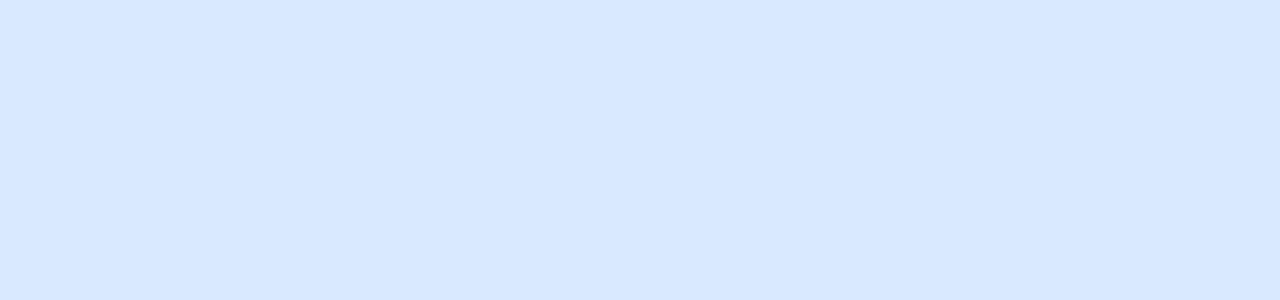
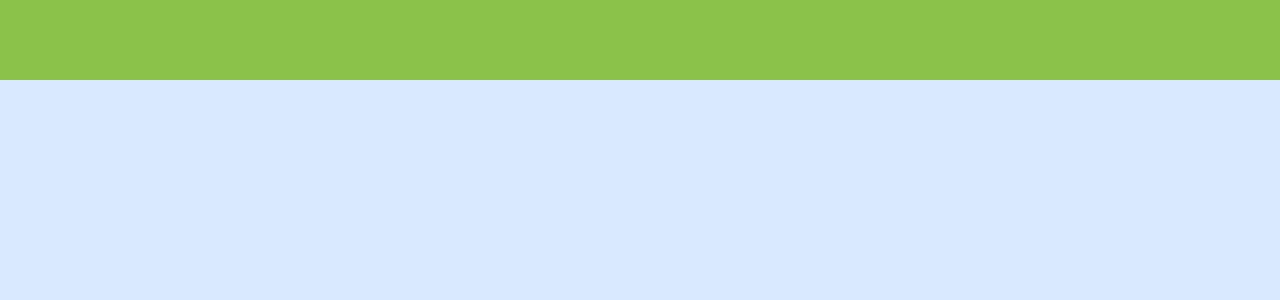
Before and after one commit to Condif/ark, a React (Create React App) app: page / in a window 1280 px wide. Shown: the top 300 px of the page. Built offline with nearby package versions, Linux system fonts and the light colour scheme.

Commit message:
Import styles

```diff
--- a/src/Components/Contact/Contact.js
+++ b/src/Components/Contact/Contact.js
@@ -1,4 +1,5 @@
 import React from 'react'
+import './ContactStyles.css'
 
 const Contact = () => {
     return null
--- a/src/Components/Footer/Footer.js
+++ b/src/Components/Footer/Footer.js
@@ -1,4 +1,5 @@
 import React from 'react'
+import './FooterStyles.css'
 
 const Footer = () => {
     return null
--- a/src/Components/Header/Header.js
+++ b/src/Components/Header/Header.js
@@ -1,4 +1,5 @@
 import React from 'react'
+import './HeaderStyles.css'
 
 const Header = () => {
     return null
--- a/src/Components/Navbar/Navbar.js
+++ b/src/Components/Navbar/Navbar.js
@@ -1,7 +1,14 @@
 import React from 'react'
+import './NavbarStyles.css'
 
 const Navbar = () => {
-    return null
+    return (
+        <>
+            <div className="Navbar">
+
+            </div>
+        </>
+    )
 }
 
 export default Navbar
--- a/src/Components/Navbar/NavbarStyles.css
+++ b/src/Components/Navbar/NavbarStyles.css
@@ -0,0 +1,11 @@
+* {
+    font-family: "acumin-pro", sans-serif;
+    font-style: bold;
+    font-weight: 100;
+}
+
+.Navbar {
+    background-color: rgb(139, 195, 74);
+    height: 80px;
+
+}
--- a/src/Components/ProductGrid/ProductGrid.js
+++ b/src/Components/ProductGrid/ProductGrid.js
@@ -1,4 +1,5 @@
 import React from 'react'
+import './ProductGridStyles.css'
 
 const ProductGrid = () => {
     return null
```
